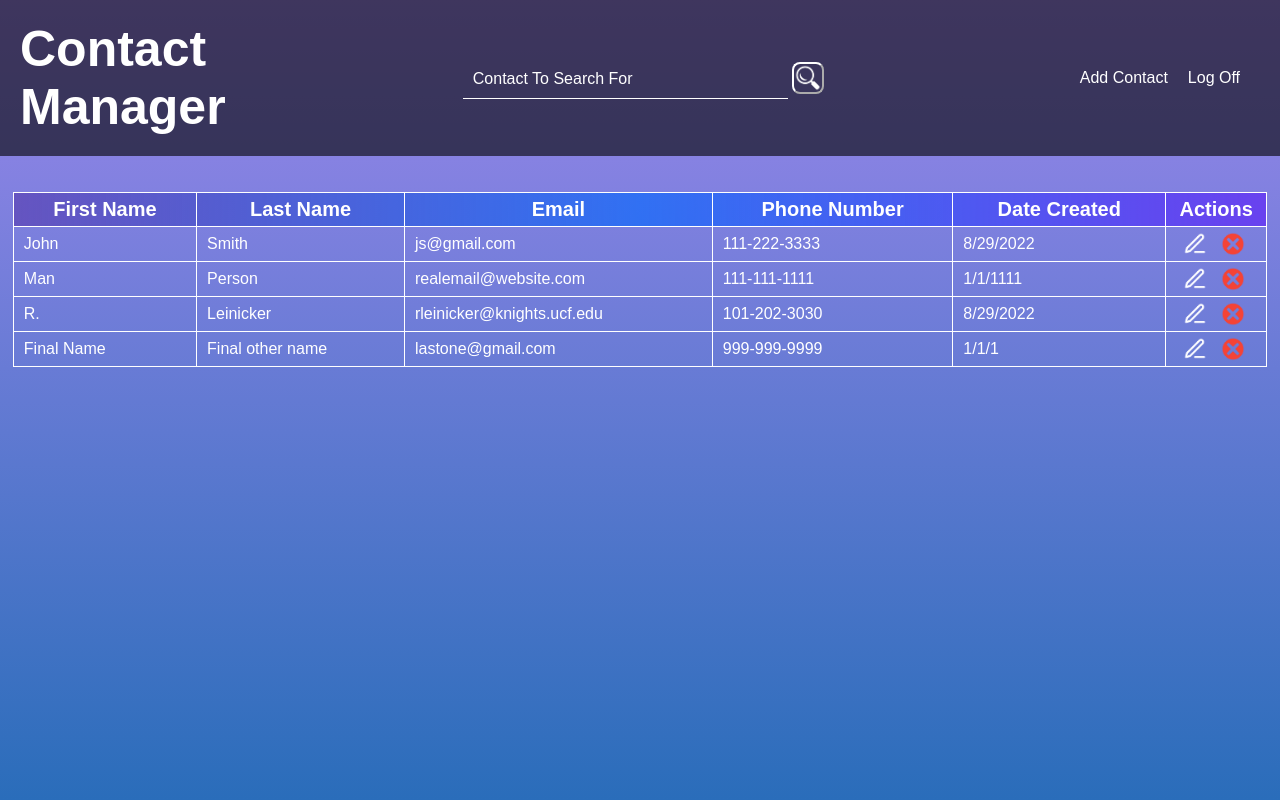
After one commit to HJaen/Small-Project-Test, a PHP site: page /messyContact.html in a window 1280 px wide. The commit adds this page. Run offline with PHP 8.4, Linux system fonts and the light colour scheme.

Commit message:
Updated styles, formatted contact.html

```diff
--- a/css/styles.css
+++ b/css/styles.css
@@ -90,28 +90,161 @@ font-size: 12px;
   color: #ff0000;
 }
 
+.icon {
+  background-color: rgba(0, 0, 0, 0);
+  background-repeat: no-repeat;
+  width: 24px;
+  height: 24px;
+  border: 0px;
+  background-size: 100%;
+  border-color: #fff;
+  border-radius: 25%;
+  margin-left: 7px;
+  margin-right: 7px;
+}
+.editButton {
+  background-image: url("/icons/editIcon.png");
+}
+.editButton:hover {
+  background-color: rgba(255, 255, 255, 0.25);
+}
+.editButton:active {
+  background-color: rgba(255, 255, 255, 0.6)
+}
+.deleteButton {
+  background-image: url("/icons/deleteIcon.png");
+}
+.deleteButton:hover {
+  background-color: rgba(255, 0, 0, 0.2);
+}
+.deleteButton:active {
+  background-color: rgba(255, 0, 0, 0.6)
+}
+.searchButton {
+  vertical-align: middle;
+  background-color: rgba(0, 0, 0, 0);
+  background-repeat: no-repeat;
+  background-image: url("/icons/searchIcon.png");
+  width: 32px;
+  height: 32px;
+  transform: translate(0%, -50%);
+  border: 1;
+  background-size: 100%;
+  border-color: #fff;
+  border-radius: 25%;
+}
+.searchButton:hover {
+  background-color: rgba(255, 255, 255, 0.25);
+}
+.searchButton:active {
+  background-color: rgba(255, 255, 255, 0.6)
+}
+
+#searchText {
+  vertical-align: middle;
+  width: 325px;
+  padding-left: 10px;
+}
+
+#searchText::placeholder {
+  color: #fff;
+}
+
+nav {
+  position: sticky;
+  width: 100%;
+  display: flex;
+  justify-content: space-between;
+  background-color: rgb(0, 0, 0, 0.6);
+}
+nav .title {
+  display: flex;
+  justify-content: flex-start;
+  align-items: center;
+  color: #fff;
+  font-size: 50px;
+  font-weight: bold;
+  margin: 20px;
+  border-bottom: rgba(255, 255, 255, 1);
+  border-bottom-width: 100px;
+}
+.nav-actions {
+  display: flex;
+  flex-direction: row;
+  justify-content: flex-end;
+  align-items: center;
+  color: #fff;
+  margin: 20px;
+}
+.nav-search {
+  position: flex;
+  text-transform: uppercase;
+  color: #fff;
+  font-weight: bold;
+  display: flex;
+  align-items: center;
+  justify-content: center;
+  margin-right: 25px;
+  border-bottom: rgba(255, 255, 255, 1);
+  border-bottom-width: 100px;
+  transform: translate(16px,16px);
+}
+.nav-search label {
+  padding: 10px 0;
+  font-size: 16px;
+  pointer-events: none;
+  transition: 0.5s;
+}
+.nav-search input {
+  width: 100%;
+  padding: 10px;
+  font-size: 16px;
+  color: #fff;
+  margin-bottom: 30px;
+  border: none;
+  border-bottom: 1px solid #fff;
+  outline: none;
+  background: transparent;
+}
+a {
+  text-decoration: none;
+  color: #fff;
+  margin-right: 20px;
+}
+a:hover {
+  text-decoration: underline 2px #fff;;
+}
+.col-three {
+  width: 33.3%;
+}
+
 table.contactTable {
   font-family: sans-serif;
   border: 1px solid #FFFFFF;
-  width: 100%;
+  position: relative;
+  width: 98%;
+  left: 1%;
   text-align: left;
   border-collapse: collapse;
 }
-table.contactTable td, table.contactTable th {
+
+table.contactTable td,
+table.contactTable th {
   border: 1px solid #FFFFFF;
   padding: 5px 10px;
 }
+
 table.contactTable tbody td {
   font-size: 16px;
   color: #FFFFFF;
 }
+
 table.contactTable thead {
-  background: #4CAF50;
-  background: -moz-linear-gradient(top, #79c37c 0%, #5eb761 66%, #4CAF50 100%);
-  background: -webkit-linear-gradient(top, #79c37c 0%, #5eb761 66%, #4CAF50 100%);
-  background: linear-gradient(to bottom, #79c37c 0%, #5eb761 66%, #4CAF50 100%);
+  background: rgba(0, 0, 0, 0.6);
+  background: linear-gradient(90deg, #6554c0, #0066ff9d, #6942ef);
   border-bottom: 1px solid #FFFFFF;
 }
+
 table.contactTable thead th {
   font-size: 20px;
   font-weight: bold;
@@ -119,6 +252,7 @@ table.contactTable thead th {
   text-align: center;
   border-left: 1px solid #FFFFFF;
 }
+
 table.contactTable thead th:first-child {
   border-left: none;
 }
@@ -126,10 +260,17 @@ table.contactTable thead th:first-child {
 table.contactTable tfoot .links {
   text-align: right;
 }
-table.contactTable tfoot .links a{
+
+table.contactTable tfoot .links a {
   display: inline-block;
   background: #1C6EA4;
   color: #FFFFFF;
   padding: 2px 8px;
   border-radius: 5px;
 }
+table.contactTable .col-actions {
+  width: 80px;
+  position: flex;
+  align-items: center;
+  justify-content: right;
+}
--- /dev/null
+++ b/messyContact.html
@@ -0,0 +1,88 @@
+<html>
+
+  <head>
+    <title>Contact Manager</title>
+    <link href="css/styles.css" rel="stylesheet">
+    <link href="https://fonts.googleapis.com/css?family=Ubuntu" rel="stylesheet">
+
+    <script type="text/javascript">
+      document.addEventListener('DOMContentLoaded', function() {
+        readCookie();
+      }, false);
+
+    </script>
+
+  </head>
+
+  <body>
+        <nav>
+          <h1 id="title" class="title col-three">Contact Manager</h1><br />
+
+          <div class="nav-search col-three">
+            <div>
+              <input type="text" id="searchText" placeholder="Contact To Search For"/>
+              <button type="button" id="searchButton" class="buttons searchButton" title="Click to search contacts!" onclick="searchContact();"></button><br />
+            </div>
+          </div>
+
+            <div class="nav-actions col-three">
+              <a href="#">Add Contact</a>
+              <a href="#">Log Off</a>
+            </div>
+
+        </nav>
+
+      <div id="contactTableDiv">
+        <br /><br />
+        <table>
+          <table class="contactTable">
+            <thead>
+              <tr>
+                <th>First Name</th>
+                <th>Last Name</th>
+                <th>Email</th>
+                <th>Phone Number</th>
+                <th>Date Created</th>
+                <th class="col-actions">Actions</th>
+              </tr>
+            </thead>
+            <tbody>
+                <tr>
+                    <td>John</td>
+                    <td>Smith</td>
+                    <td>js@gmail.com</td>
+                    <td>111-222-3333</td>
+                    <td>8/29/2022</td>
+                    <td class="col-actions"><button type="button" id="edit" class="icon editButton" title="Click to edit contact!"><button type="button" id="edit" class="icon deleteButton" title="Click to delete contact!"></td>
+                    </tr>
+                    <tr>
+                    <td>Man</td>
+                    <td>Person</td>
+                    <td>realemail@website.com</td>
+                    <td>111-111-1111</td>
+                    <td>1/1/1111</td>
+                    <td class="col-actions"><button type="button" id="edit" class="icon editButton" title="Click to edit contact!"><button type="button" id="edit" class="icon deleteButton" title="Click to delete contact!"></button></td>
+                    </tr>
+                    <tr>
+                    <td>R.</td>
+                    <td>Leinicker</td>
+                    <td>rleinicker@knights.ucf.edu</td>
+                    <td>101-202-3030</td>
+                    <td>8/29/2022</td>
+                    <td class="col-actions"><button type="button" id="edit" class="icon editButton" title="Click to edit contact!"><button type="button" id="edit" class="icon deleteButton" title="Click to delete contact!"></button></td>
+                    </tr>
+                    <tr>
+                    <td>Final Name</td>
+                    <td>Final other name</td>
+                    <td>lastone@gmail.com</td>
+                    <td>999-999-9999</td>
+                    <td>1/1/1</td>
+                    <td class="col-actions"><button type="button" id="edit" class="icon editButton" title="Click to edit contact!"><button type="button" id="edit" class="icon deleteButton" title="Click to delete contact!"></button></td>
+                    </tr>
+            </tbody>
+          </table>
+      </div>
+
+  </body>
+
+</html>
```
Also changed, not shown: icons/deleteIcon.png (added), icons/editIcon.png (added), icons/searchIcon.png (added). Lines whose indentation alone changed are shown as unchanged.
